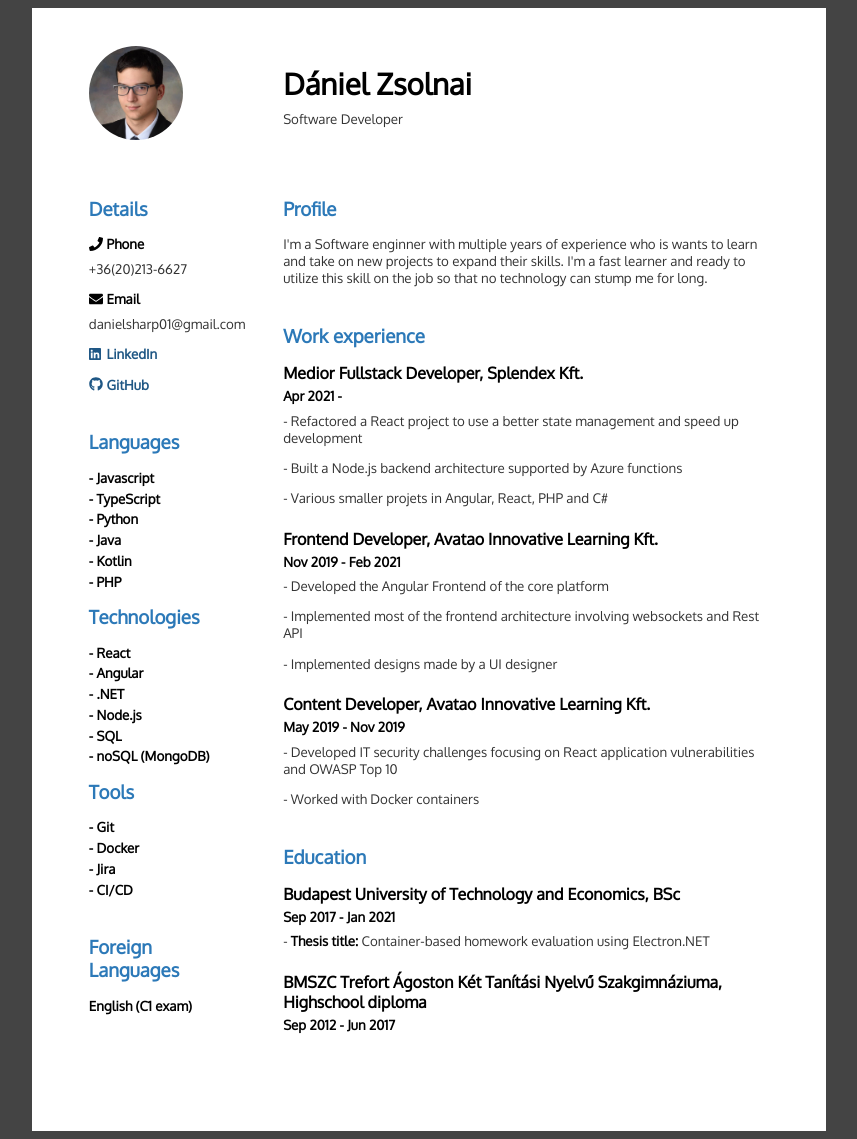
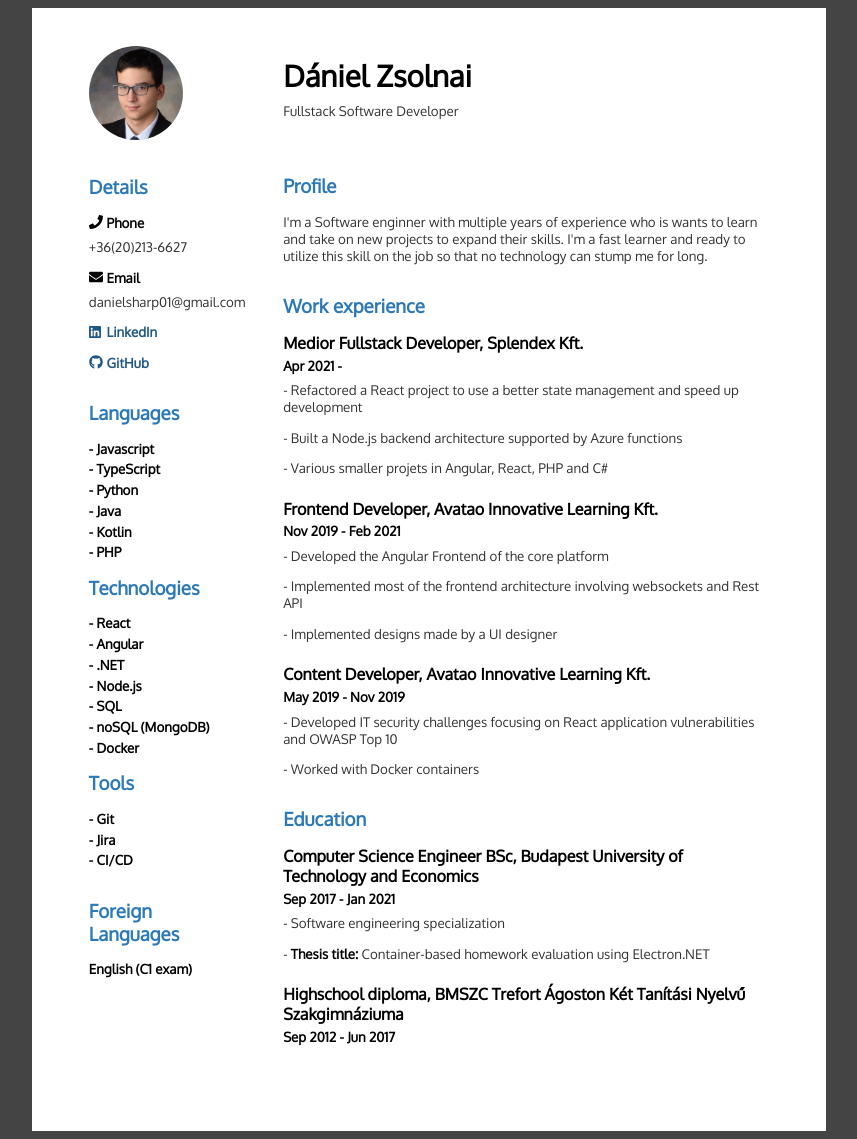
Before and after one commit to DanielSharp01/cv, a website: page index.html in a window 1280 px wide. Shown: the whole page, without its empty margins (211-1068 px from the left). Drawn offline with Linux system fonts and the light colour scheme.

Commit message:
Loads of changes

```diff
--- a/build.js
+++ b/build.js
@@ -13,7 +13,7 @@ var params = {
 };
 liveServer.start(params);
 
-let options = { format: 'A4', preferCSSPageSize: true, printBackground: true };
+let options = { format: 'A4', preferCSSPageSize: true, printBackground: true, pageRanges: '1-1' };
 let file = { url: 'http://127.0.0.1:5501' };
 html_to_pdf.generatePdf(file, options).then(pdfBuffer => {
     fs.writeFileSync('cv.pdf', pdfBuffer);
--- a/index.html
+++ b/index.html
@@ -62,7 +62,7 @@
             width: 25mm;
             height: 25mm;
             border-radius: 50%;
-            margin-bottom: 15mm;
+            margin-bottom: 9.25mm;
             background: black;
             overflow: hidden;
         }
@@ -73,7 +73,7 @@
         }
 
         #me {
-            height: 30mm;
+            height: 26mm;
             display: flex;
             flex-direction: column;
             justify-content: center;
@@ -81,7 +81,7 @@
         }
 
         .section {
-            margin-top: 10mm;
+            margin-top: 8mm;
         }
 
         .section .subsection {
@@ -199,6 +199,7 @@
                 <h4>- Java</h4>
                 <h4>- Kotlin</h4>
                 <h4>- PHP</h4>
+
                 <h2>Technologies</h2>
                 <h4>- React</h4>
                 <h4>- Angular</h4>
@@ -206,9 +207,9 @@
                 <h4>- Node.js</h4>
                 <h4>- SQL</h4>
                 <h4>- noSQL (MongoDB)</h4>
+                <h4>- Docker</h4>
                 <h2>Tools</h2>
                 <h4>- Git</h4>
-                <h4>- Docker</h4>
                 <h4>- Jira</h4>
                 <h4>- CI/CD</h4>
             </div>
@@ -220,7 +221,7 @@
         <div id="content">
             <div id="me">
                 <h1>Dániel Zsolnai</h1>
-                <p>Software Developer</p>
+                <p>Fullstack Software Developer</p>
             </div>
             <div class="section">
                 <h2>Profile</h2>
@@ -254,13 +255,13 @@
             <div class="section">
                 <h2>Education</h2>
                 <div class="subsection">
-                    <h3>Budapest University of Technology and Economics, BSc</h3>
+                    <h3>Computer Science Engineer BSc, Budapest University of Technology and Economics</h3>
                     <h4>Sep 2017 - Jan 2021</h4>
+                    <p>- Software engineering specialization</p>
                     <p>- <b>Thesis title:</b> Container-based homework evaluation using Electron.NET</p>
                 </div>
-
                 <div class="subsection">
-                    <h3>BMSZC Trefort Ágoston Két Tanítási Nyelvű Szakgimnáziuma, Highschool diploma</h3>
+                    <h3>Highschool diploma, BMSZC Trefort Ágoston Két Tanítási Nyelvű Szakgimnáziuma</h3>
                     <h4>Sep 2012 - Jun 2017</h4>
                 </div>
             </div>
```
Also changed, not shown: 1 other file.
